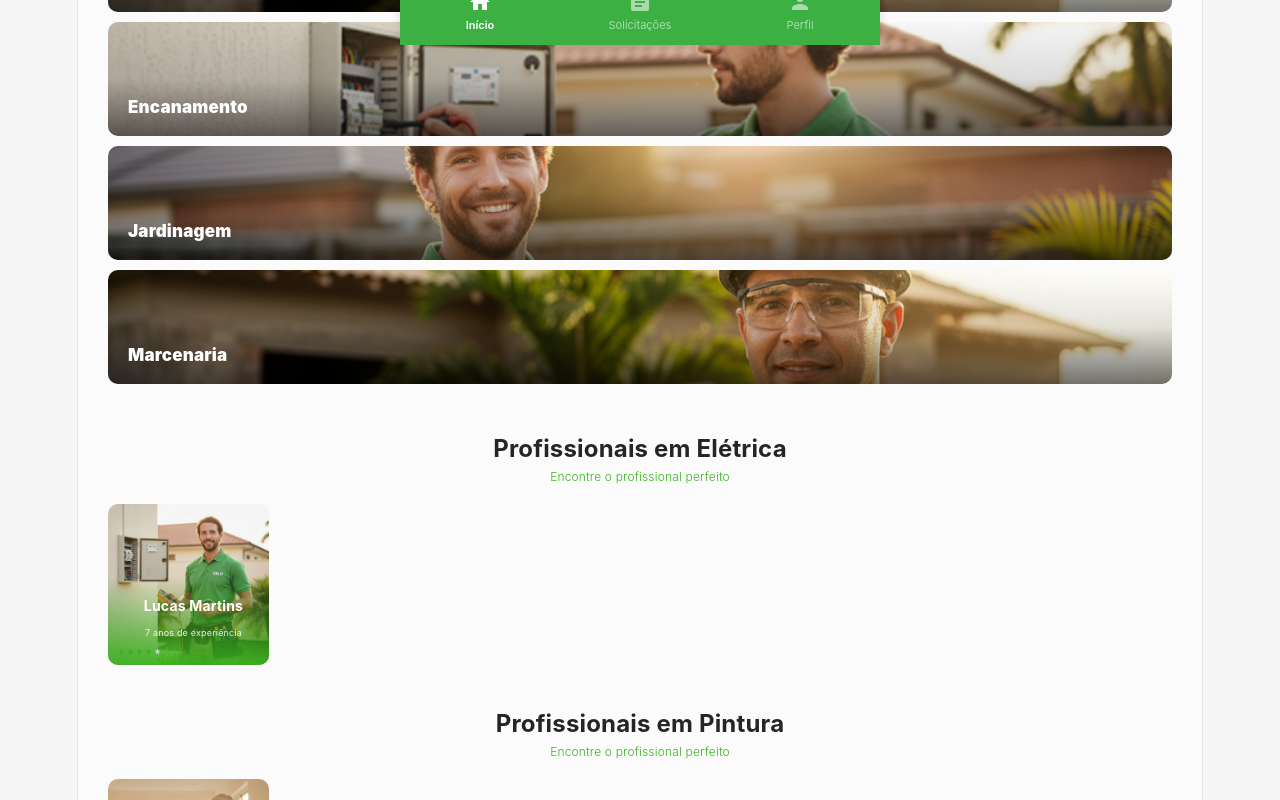
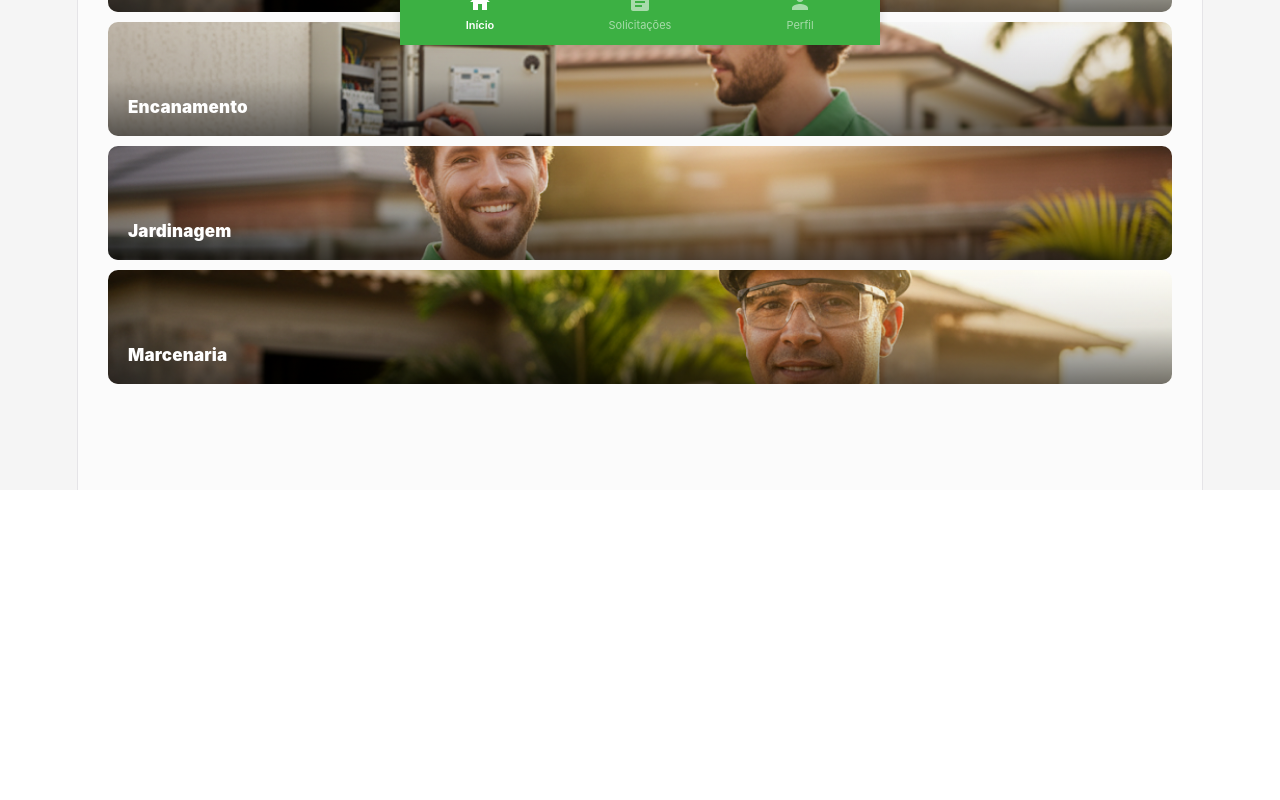
Before and after one commit to luizazarelli/zelo, a React (Vite) app in the folder front-end/: page / in a window 1280 px wide. Shown: the part 755-1555 px from the top of the page. After the commit the page ends 1245 px from the top, so only its background shows below. Built offline with nearby package versions, Linux system fonts and the light colour scheme; no server answers; sample sign-in values are in the browser's storage.

Commit message:
feat: remove professionals section from home, keep only banner and services

```diff
--- a/front-end/src/pages/home/HomePage.jsx
+++ b/front-end/src/pages/home/HomePage.jsx
@@ -1,6 +1,6 @@
 import { useEffect, useRef, useState } from 'react'
 import { useNavigate } from 'react-router-dom'
-import { serviceTypeApi, workerApi } from '../../api/api'
+import { serviceTypeApi } from '../../api/api'
 import { useAuth } from '../../context/AuthContext'
 
 const norm = (s = '') => s.toLowerCase().normalize('NFD').replace(/[̀-ͯ]/g, '')
@@ -12,15 +12,6 @@ const DEMO_SERVICE_TYPES = [
   { id: 'st4', name: 'Encanamento' },
   { id: 'st5', name: 'Jardinagem' },
   { id: 'st6', name: 'Marcenaria' },
-]
-
-const DEMO_WORKERS = [
-  { id: 'w1', name: 'Lucas Martins',  serviceTypes: ['Elétrica'],   serviceTypeIds: ['st1'], workingSince: '2019-01-01' },
-  { id: 'w3', name: 'Thiago Costa',   serviceTypes: ['Pintura'],    serviceTypeIds: ['st2'], workingSince: '2018-03-20' },
-  { id: 'w5', name: 'Diego Pereira',  serviceTypes: ['Construção'], serviceTypeIds: ['st3'], workingSince: '2016-07-10' },
-  { id: 'w7', name: 'Fábio Carvalho', serviceTypes: ['Encanamento'],serviceTypeIds: ['st4'], workingSince: '2020-02-14' },
-  { id: 'w8', name: 'Roberto Souza',  serviceTypes: ['Jardinagem'], serviceTypeIds: ['st5'], workingSince: '2019-08-30' },
-  { id: 'w9', name: 'André Mendes',   serviceTypes: ['Marcenaria'], serviceTypeIds: ['st6'], workingSince: '2018-12-01' },
 ]
 
 const BANNER_SLIDES = ['/imgs/banner.jpg', '/imgs/pintura.jpg', '/imgs/construcao.jpg']
@@ -37,23 +28,11 @@ const SERVICE_PHOTOS = {
 
 const getServicePhoto = (name = '') => SERVICE_PHOTOS[norm(name)] || '/imgs/worker.jpg'
 
-function StarIcons({ count = 4 }) {
-  return (
-    <div style={{ display: 'flex', gap: 2, marginTop: 2 }}>
-      {[1, 2, 3, 4, 5].map(i => (
-        <svg key={i} width="7" height="7" viewBox="0 0 24 24" fill={i <= count ? '#38b31f' : '#ccc'}>
-          <path d="M12 2l3.09 6.26L22 9.27l-5 4.87 1.18 6.88L12 17.77l-6.18 3.25L7 14.14 2 9.27l6.91-1.01L12 2z" />
-        </svg>
-      ))}
-    </div>
-  )
-}
 
 export default function HomePage() {
   const { user } = useAuth()
   const navigate = useNavigate()
   const [serviceTypes, setServiceTypes] = useState([])
-  const [workers, setWorkers] = useState([])
   const [bannerIdx, setBannerIdx] = useState(0)
 
   const drag = useRef({ active: false, startX: 0, deltaX: 0 })
@@ -75,14 +54,6 @@ export default function HomePage() {
       })
       .catch(() => setServiceTypes(DEMO_SERVICE_TYPES))
 
-    workerApi.search()
-      .then(r => {
-        const ws = r.data.data?.workers || []
-        const apiNames = new Set(ws.map(w => norm(w.name)))
-        const extras = DEMO_WORKERS.filter(d => !apiNames.has(norm(d.name)))
-        setWorkers([...ws, ...extras])
-      })
-      .catch(() => setWorkers(DEMO_WORKERS))
   }, [])
 
   useEffect(() => {
@@ -109,17 +80,6 @@ export default function HomePage() {
     else if (drag.current.deltaX > 60) setBannerIdx(i => Math.max(i - 1, 0))
     setDragX(0)
   }
-
-  const workersByType = serviceTypes.map(st => ({
-    ...st,
-    workers: workers.filter(w =>
-      w.serviceTypes?.some(t => norm(t) === norm(st.name))
-    ),
-  })).filter(st => st.workers.length > 0)
-
-  const sections = workersByType.length > 0 ? workersByType
-    : workers.length > 0 ? [{ id: 'all', name: 'disponíveis', workers }]
-    : []
 
   return (
     <div style={s.page}>
@@ -186,36 +146,6 @@ export default function HomePage() {
         ))}
       </div>
 
-      {/* Seções de profissionais */}
-      {sections.map(st => (
-        <div key={st.id} style={s.section}>
-          <p style={s.sTitle}>Profissionais em {st.name}</p>
-          <p style={s.sSub}>Encontre o profissional perfeito</p>
-          <div style={s.workerRow}>
-            {st.workers.slice(0, 1).map(w => {
-              const years = w.workingSince
-                ? `${new Date().getFullYear() - new Date(w.workingSince).getFullYear()} anos de experiência`
-                : '5 anos de experiência'
-              return (
-                <div
-                  key={w.id}
-                  style={s.workerCard}
-                  onClick={() => navigate(`/workers/${w.id}`, { state: { worker: w } })}
-                >
-                  <img src={getServicePhoto(w.serviceTypes?.[0])} style={s.workerImg} alt="" />
-                  <div style={s.workerGradient} />
-                  <div style={s.workerInfo}>
-                    <p style={s.workerName}>{w.name}</p>
-                    <p style={s.workerYears}>{years}</p>
-                    <StarIcons count={4} />
-                  </div>
-                </div>
-              )
-            })}
-          </div>
-        </div>
-      ))}
-
       <div style={{ height: 80 }} />
     </div>
   )
@@ -260,21 +190,4 @@ const s = {
   },
   serviceLabel: { position: 'relative', zIndex: 1, color: '#fff', fontSize: 17, fontWeight: '900', padding: '0 20px 16px', margin: 0 },
 
-  workerRow: { display: 'flex', gap: 10, overflowX: 'auto', paddingBottom: 4 },
-  workerCard: {
-    minWidth: 161, maxWidth: 161, height: 161,
-    cursor: 'pointer', flexShrink: 0,
-    borderRadius: 10, overflow: 'hidden', position: 'relative',
-  },
-  workerImg: {
-    position: 'absolute', inset: 0, width: '100%', height: '100%',
-    objectFit: 'cover', objectPosition: 'center 15%',
-  },
-  workerGradient: {
-    position: 'absolute', bottom: 0, left: 0, right: 0, height: '55%',
-    background: 'linear-gradient(to top, rgba(56,179,31,0.92) 0%, transparent 100%)',
-  },
-  workerInfo: { position: 'absolute', bottom: 0, left: 0, right: 0, zIndex: 1, padding: '0 0 10px 10px' },
-  workerName: { fontWeight: 'bold', fontSize: 14, color: '#fff', margin: 0 },
-  workerYears: { fontSize: 9, color: 'rgba(255,255,255,0.88)', marginTop: 1, marginBottom: 0 },
 }
```
